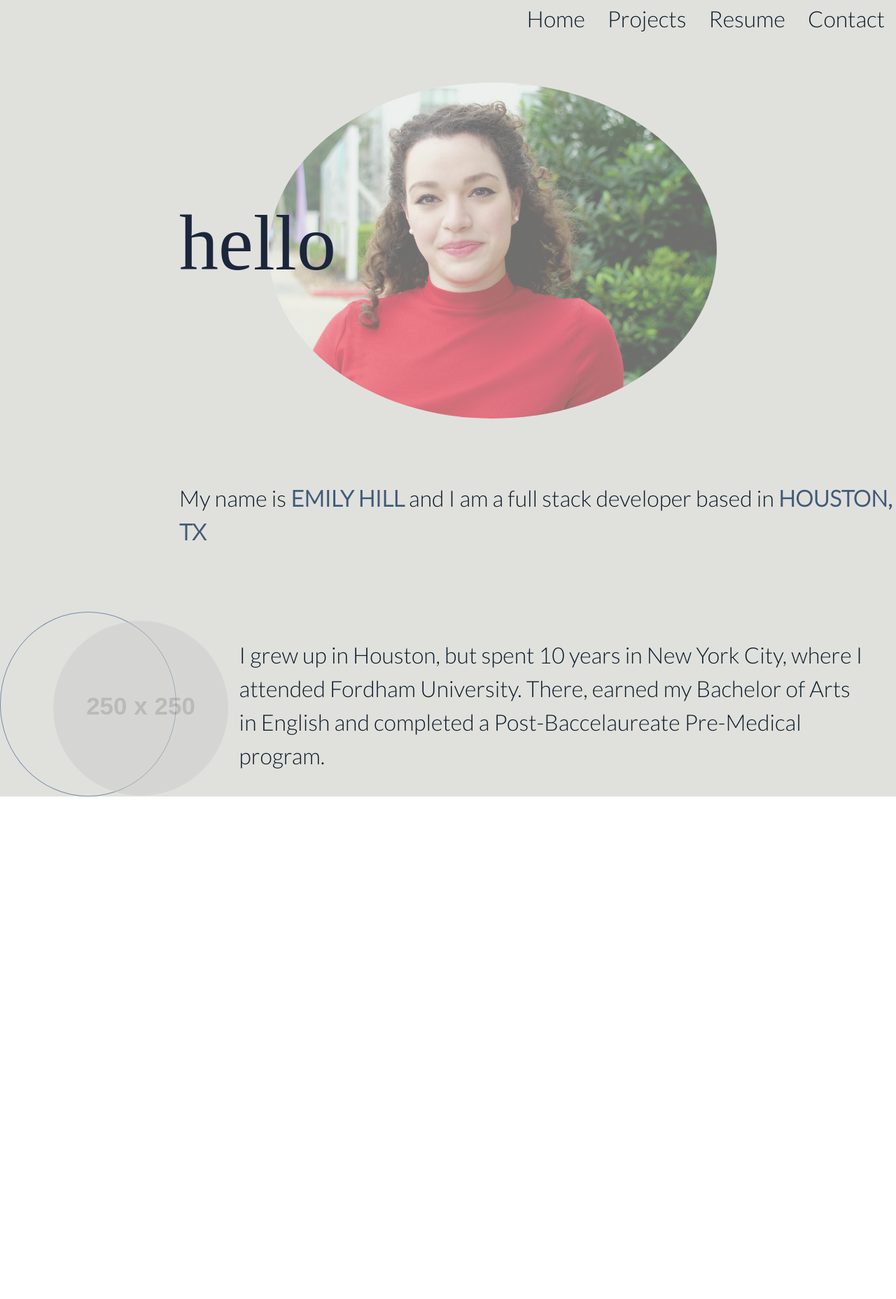
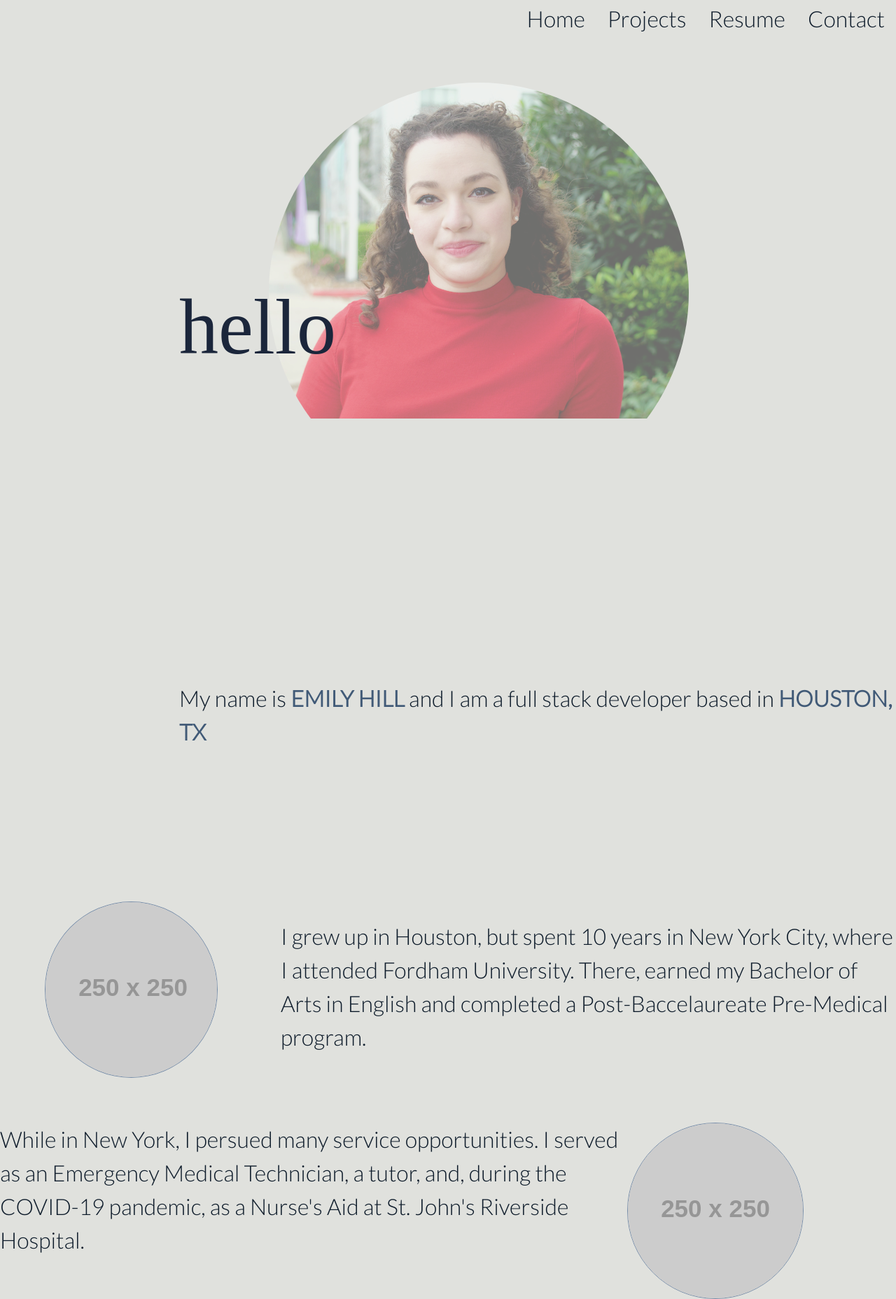
Before and after one commit to emsaw721/part-deux, a React (Create React App) app: page / in a window 1280 px wide. Shown: the whole page at 70% size. Before the commit the page ends 1138 px from the top, so only its background shows below. Built offline with nearby package versions, Linux system fonts and the light colour scheme; a web font is replaced by a local one.

Commit message:
trying to add a sticky feature to the homepage

```diff
--- a/src/components/pages/Home.css
+++ b/src/components/pages/Home.css
@@ -11,10 +11,14 @@
   background-color: var(--quinary-color);
 }
 
+.hello {
+  height: 50%;
+}
+
 .name-plate {
   z-index: 1;
   position: absolute;
-  top: 35%;
+  top: 50%;
   left: 20%;
 }
 
@@ -24,17 +28,17 @@
   font-family: 'League Script', cursive;
 }
 
-.home img {
-  left: 30%;
+.homeimg {
+  width: 600px;
+  height: 600px;
+  margin-left: 30%;
   margin-top: 5%;
-  position: relative;
   opacity: 0.5;
   border-radius: 50%;
-  display: block;
   overflow: hidden;
 }
 
-.home img:hover {
+.homeimg:hover {
   opacity: 1.0;
   border-radius: 50%;
   display: block;
@@ -42,12 +46,14 @@
 }
 
 .intro {
-  margin-top: 7%;
+  margin-top: 20%;
   margin-left: 20%;
   margin-bottom: 7%;
   font-family: Lato;
   font-size: 2em;
   color: var(--primary-color);
+  position: sticky;
+
 }
 
 .intro span {
@@ -61,10 +67,11 @@
 }
 
 .bgimgwrapper {
-  top: 75%;
-  left: 75%;
+  margin-top: 10%;
+  margin-left: 5%;
   border: var(--quaternary-color) solid 1px;
   border-radius: 50%;
+  overflow: hidden;
 }
 
 .bgpara {
@@ -74,19 +81,28 @@
   word-break: break-word;
   width: 70%;
   margin-left: 7%;
-  margin-top: 3%;
+  margin-top: 12%;
 }
 
-.accomplishments img {
-  top: 75%;
-  left: 30%;
+.accomplishments {
+  display: flex;
 }
 
-.accomplishments p{
+.accimgwrapper {
+  margin-top: 5%;
+  margin-right: 5%;
+  border: var(--quaternary-color) solid 1px;
+  border-radius: 50%;
+  overflow: hidden;
+}
+
+.accpara {
   font-family: Lato;
   font-size: 2em;
   color: var(--primary-color);
   word-break: break-word;
+  width: 70%;
+  margin-top: 5%;
 }
 
 
--- a/src/components/pages/Home.js
+++ b/src/components/pages/Home.js
@@ -10,10 +10,14 @@ export default function Home() {
   <style>
 @import url('https://fonts.googleapis.com/css2?family=Lato:wght@300&family=League+Script&display=swap');
 </style>
+<div className='hello'>
       <div className='name-plate'>
       <h1>hello</h1>
       </div>
+      <div className='homeimg'>
       <img src={headshot} />
+      </div>
+      </div>
       <p className='intro'> My name is <span style={{color: '#415A77'}}> Emily Hill </span> and I am a full stack developer based in <span style={{color: '#415A77'}}>Houston, TX</span></p>
       <div className='background'>
         <div className='bgimgwrapper'>
@@ -23,10 +27,14 @@ export default function Home() {
       <p>I grew up in Houston, but spent 10 years in New York City, where I attended Fordham University. There, earned my Bachelor of Arts in English and completed a Post-Baccelaureate Pre-Medical program.</p>
       </div>
       </div>
-      {/* <div className='accomplishments'>
+      <div className='accomplishments'>
+      <div className='accpara'>
+        <p>While in New York, I persued many service opportunities. I served as an Emergency Medical Technician, a tutor, and, during the COVID-19 pandemic, as a Nurse's Aid at St. John's Riverside Hospital.</p>
+        </div>
+        <div className='accimgwrapper'>
       <img src="https://via.placeholder.com/250" />
-        <p>While in New York, I persued many service opportunities. I served as an Emergency Medical Technician, a tutor, and, during the COVID-19 pandemic, as a Nurse's Aid at St. John's Riverside Hospital.</p>
-      </div> */}
+      </div>
+      </div>
     </div>
   );
 }
```
